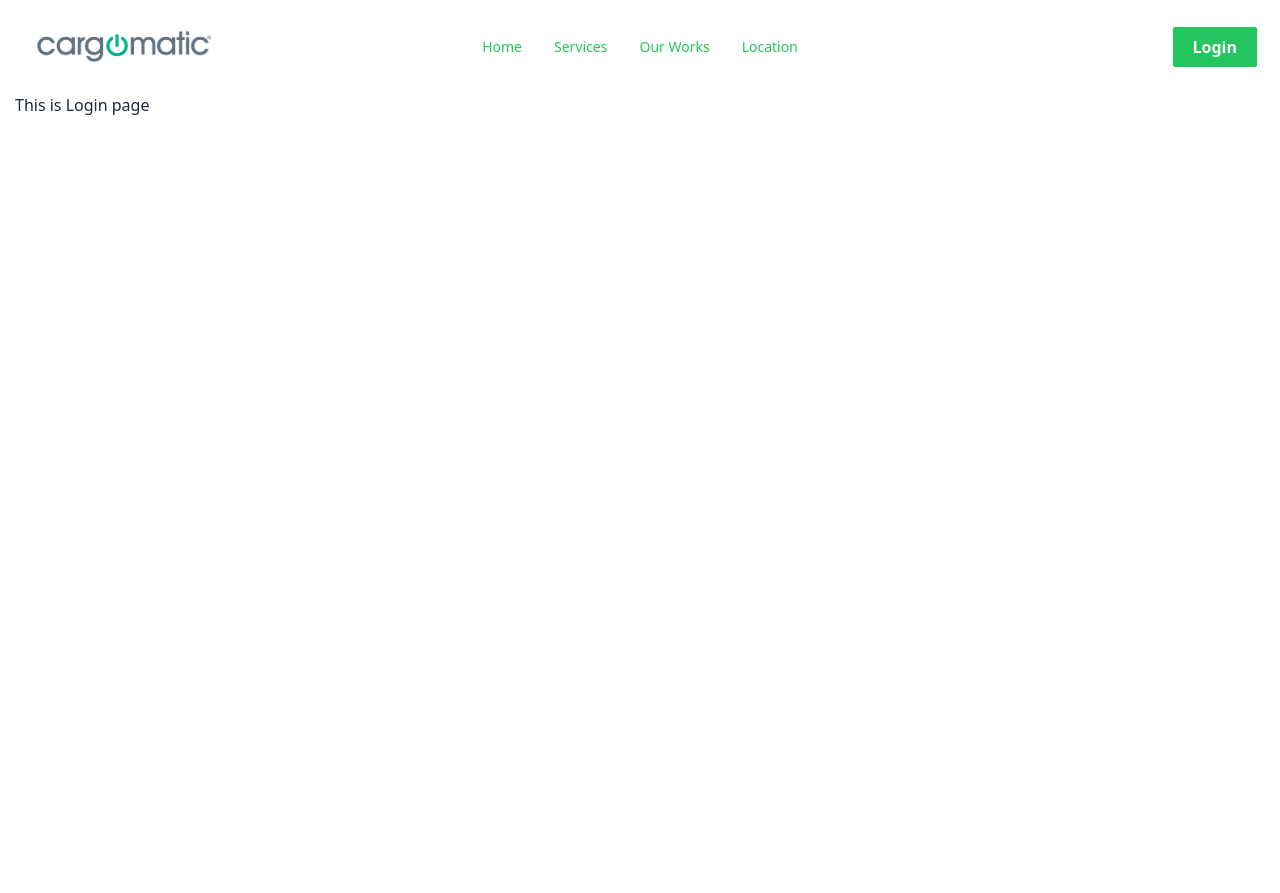
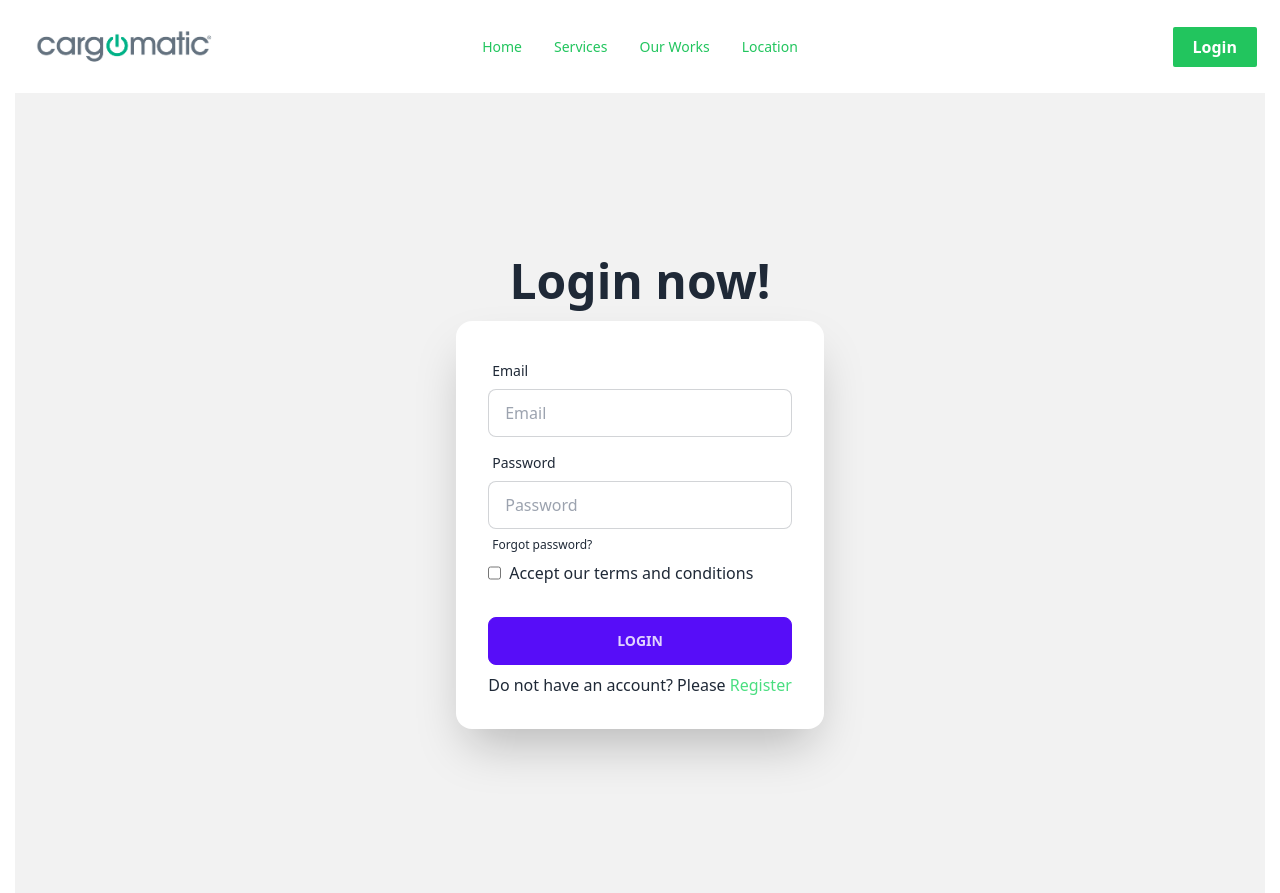
Before and after one commit to Sayedul3731/corporate-event-management, a React (Vite) app: page /login in a window 1280 px wide. Before the commit the page ends 800 px from the top, so only its background shows below. Built offline with nearby package versions, Linux system fonts and the light colour scheme; a web font is replaced by a local one.

Commit message:
Login Page added

```diff
--- a/src/Pages/Login/Login.jsx
+++ b/src/Pages/Login/Login.jsx
@@ -1,9 +1,41 @@
+import { Link } from "react-router-dom";
 
 
 const Login = () => {
     return (
-        <div>
-            <h1>This is Login page</h1>
+        <div className="hero min-h-screen bg-base-200">
+            <div className="hero-content flex-col">
+                <div className="text-center lg:text-left">
+                    <h1 className="text-5xl font-bold">Login now!</h1>
+                </div>
+                <div className="card flex-shrink-0 w-full max-w-sm shadow-2xl bg-base-100">
+                    <form className="card-body">
+                        <div className="form-control">
+                            <label className="label">
+                                <span className="label-text">Email</span>
+                            </label>
+                            <input type="email" placeholder="Email" name="email" className="input input-bordered" required />
+                        </div>
+                        <div className="form-control">
+                            <label className="label">
+                                <span className="label-text">Password</span>
+                            </label>
+                            <input type="password" placeholder="Password" name="password" className="input input-bordered" required />
+                            <label className="label">
+                                <a href="#" className="label-text-alt link link-hover">Forgot password?</a>
+                            </label>
+                           <div className="flex gap-2">
+                           <input type="checkbox" name="terms" id="terms" />
+                            <p>Accept our terms and conditions</p>
+                           </div>
+                        </div>
+                        <div className="form-control mt-6">
+                            <button className="btn btn-primary">Login</button>
+                        </div>
+                        <p>Do not have an account? Please <Link to="/register"><span className="text-green-400">Register</span></Link></p>
+                    </form>
+                </div>
+            </div>
         </div>
     );
 };
```
